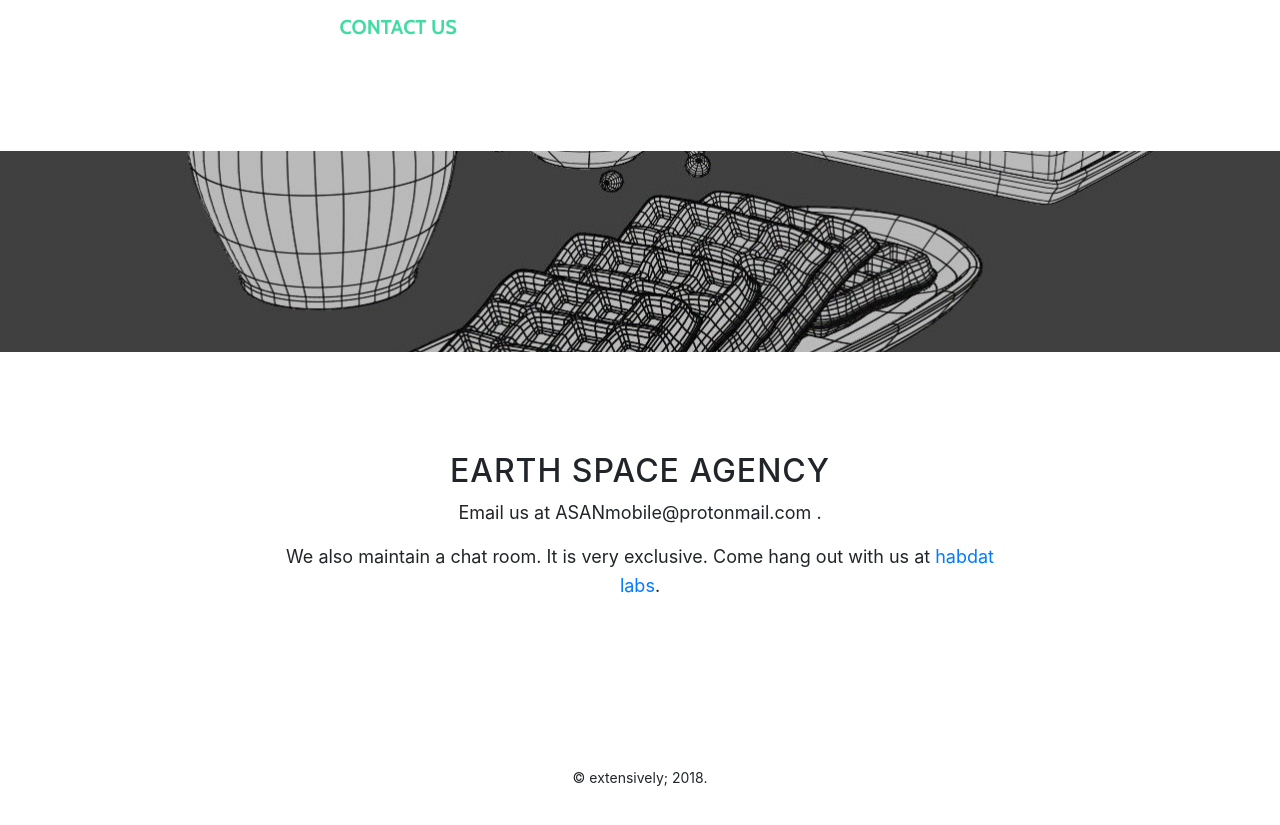
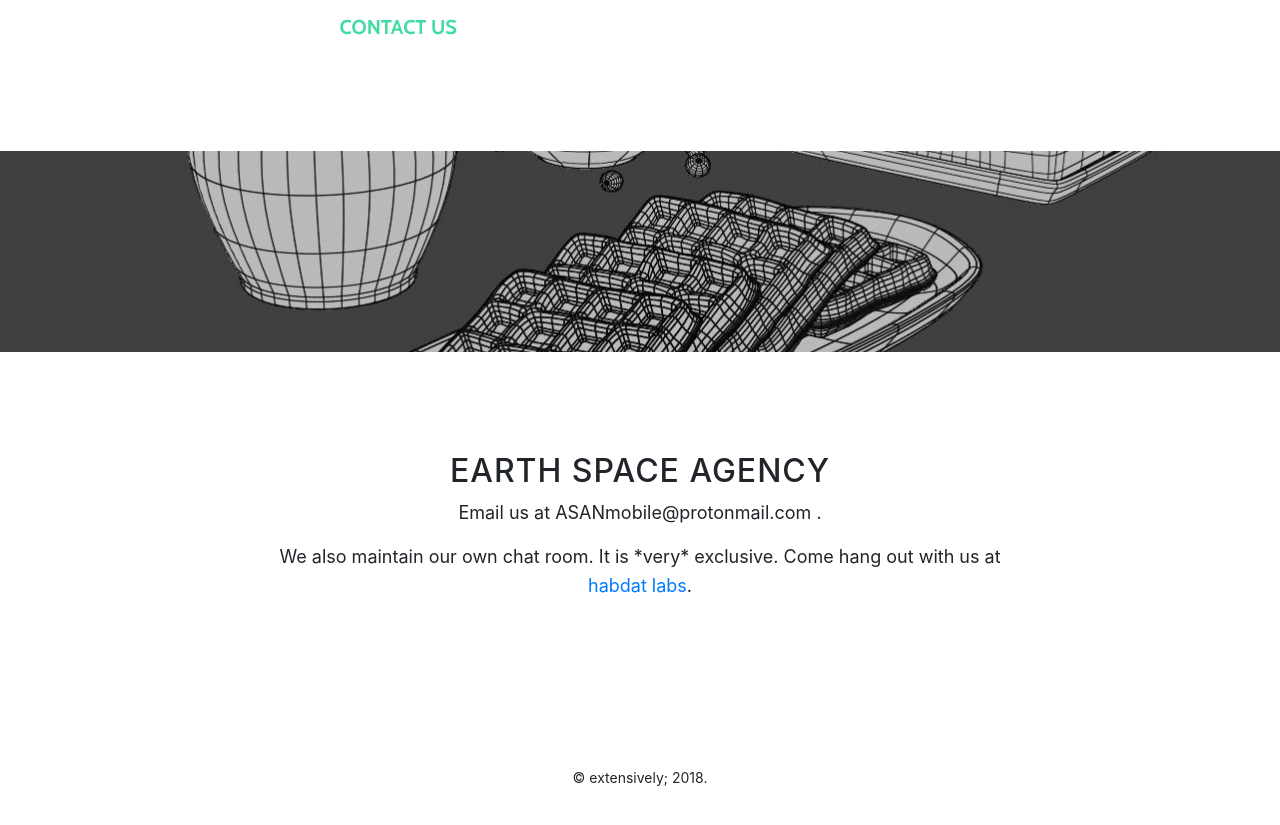
Before and after one commit to ASANmobile/after, a website with bundled scripts: page index.html in a window 1280 px wide. Shown: the part 2071-2896 px from the top of the page. Built offline with nearby package versions, Linux system fonts and the light colour scheme.

Commit message:
Update index.html

```diff
--- a/index.html
+++ b/index.html
@@ -114,7 +114,7 @@
             <h2>EARTH SPACE AGENCY</h2>
             <div class="col-md-10mx-auto">
                     <p> Email us at ASANmobile@protonmail.com .
-		    <p> We also maintain a chat room. It is very exclusive. Come hang out with us at <a href= "http://habdat.space">habdat labs</a>.
+		    <p> We also maintain our own chat room. It is *very* exclusive. Come hang out with us at <a href= "http://habdat.space">habdat labs</a>.
 	            <!--<form>
                           <div class="form-row">
                             <div class="col-12 col-md-6">
```
